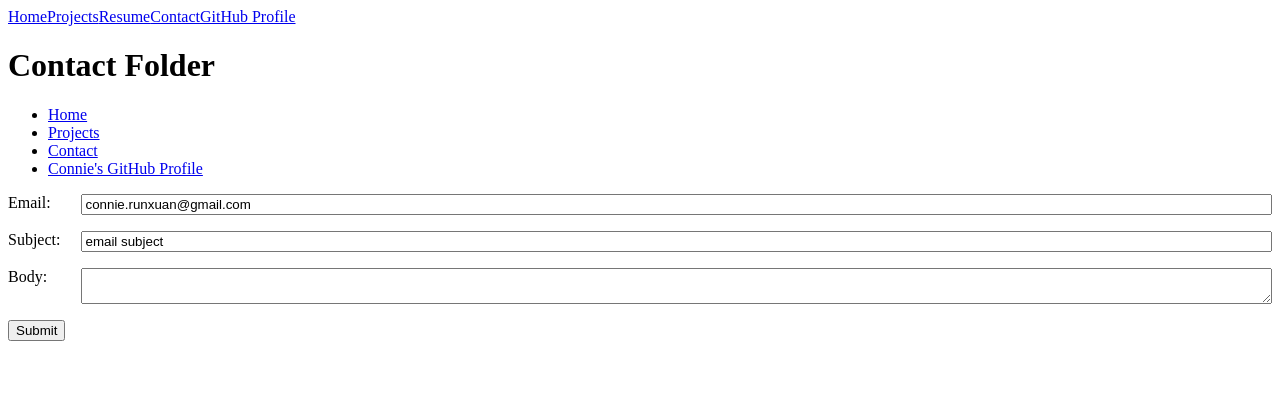
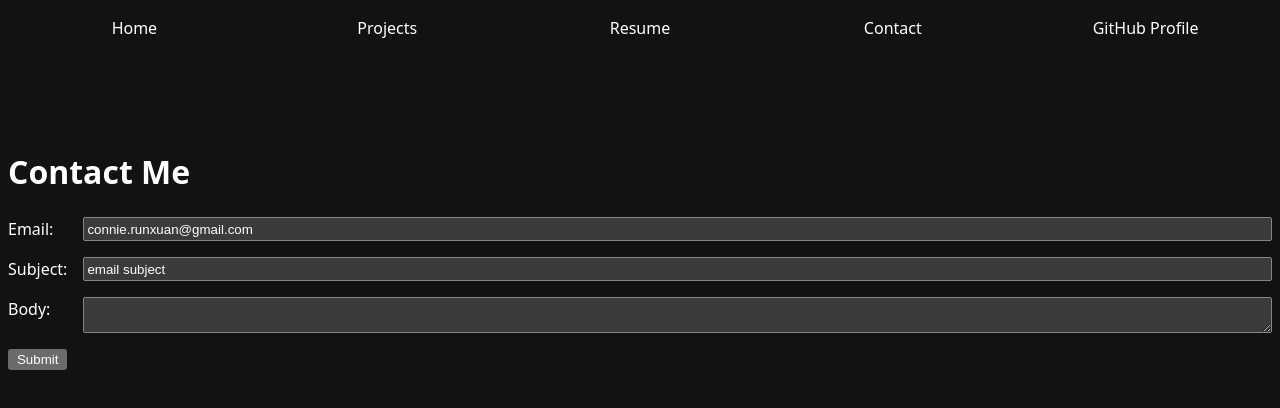
Before and after one commit to CONNIELIUGH/portfolio, a plain HTML site: page contact/index.html in a window 1280 px wide. Drawn offline with Linux system fonts and the light colour scheme.

Commit message:
Lab 3 - fixed menu bar

```diff
--- a/contact/index.html
+++ b/contact/index.html
@@ -4,20 +4,20 @@
     <meta charset="UTF-8">
     <meta name="viewport" content="width=device-width, initial-scale=1.0">
     <title>Contact Folder</title>
-    <link rel = "stylesheet" href = "/contact/style.css">
+    <link rel = "stylesheet" href = "/style.css">
     <script src = "/global.js" type = "module"></script>
 </head>
 <body>
-    <h1>Contact Folder</h1>
-    <nav>
-        <ul>
+    <h1>Contact Me</h1>
+
+        <!-- <ul>
             <li><a href ="/index.html">Home</a></li>
             <li><a href = "/projects/index.html">Projects</a></li>
             <li><a href = "/contact/index.html">Contact</a></li>
 
             <li><a href = "https://github.com/CONNIELIUGH" target = "_blank">Connie's GitHub Profile</a></li>
         </ul>
-
+         -->
     <form action = "mailto:connie.runxuan@gmail.com" method = "POST"
             enctype = "text/plain">
         <label>Email:<input name = "email" type = "email" value = "connie.runxuan@gmail.com"></input></label>
@@ -26,7 +26,7 @@
         <button type="submit">Submit</button>
     </form>
 
-    </nav>
+
 
 </body>
 </html>
--- a/contact/style.css
+++ b/contact/style.css
@@ -1,3 +1,7 @@
+:root{
+  color-scheme: dark;
+}
+
 form{
   display: grid;
   grid-template-columns: auto 1fr;
--- a/style.css
+++ b/style.css
@@ -1,3 +1,7 @@
+:root{
+  color-scheme: dark;
+}
+
 html{
   --color-accent: rgb(89, 212, 253);
   accent-color: var(--color-accent);
@@ -11,45 +15,54 @@ body {
     accent-color: var(--color-accent);
 }
 
-ul{
-  display: contents;
+/* Formatting Menu bar */
+
+nav {
+  display: flex;
+  margin-bottom: 100px;
+  /* border-bottom: 1px solid oklch(80% 3% 200); */
+  --border-color: oklch(50% 10% 200 / 40%);
 }
 
-nav{
-  display: flex;
-  margin-bottom: 100px;
-  border-bottom-width: 1px;
-  border-bottom-style: solid;
-  border-bottom-color: oklch(80% 3% 200);
-  a.current{
-    border-bottom-width: 4px;
-    border-bottom-color: rgb(168, 255, 155);
-    border-bottom-style: solid;
-    /* padding-bottom: -1px; */
-  }
+nav a {
+  flex: 1;
+  text-decoration: none;
+  color: inherit;
+  text-align: center;
+  padding: 0.5em;
 }
 
+nav a:hover {
+  border-bottom: 4px solid var(--color-accent);
+  /* background-color: oklch(from var(--color-accent) 95% 5% h); */
+  background-color: color-mix(in oklch, var(--color-accent), canvas 85%);
 
+}
 
-li{
-  display: contents;
-  a{
-    flex: 1;
-    text-decoration: none;
-    color: inherit;
-    text-align: center;
-    padding: 0.5em;
-  }
-  a:hover{
-    border-bottom-width: 4px;
-    border-bottom-color: var(--color-accent);
-    border-bottom-style: solid;
-    background-color: oklch(from var(--color-accent) 95% 5% h)
+nav a.current {
+  border-bottom: 4px solid;
+  border-bottom-color: var(--border-color);
+}
 
-  }
-}
 
 img{
   max-width: 500px;
   margin-inline: auto auto;
 }
+
+
+
+/* contact page */
+
+form{
+  display: grid;
+  grid-template-columns: auto 1fr;
+  gap: 1em;
+}
+label{
+  display: grid;
+  grid-template-columns: subgrid;
+  grid-column: 1/-1;
+
+
+}
```
Lines whose indentation alone changed are shown as unchanged.
